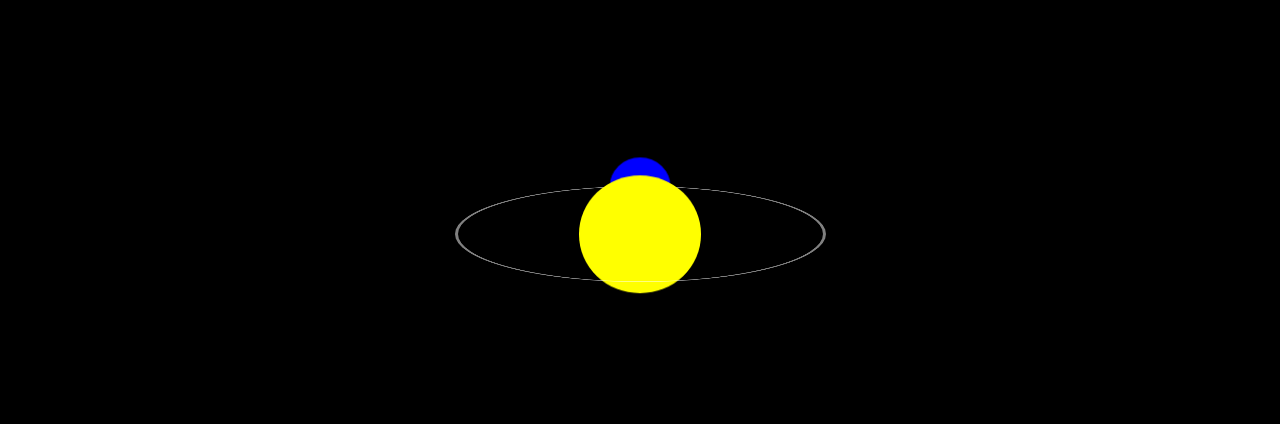
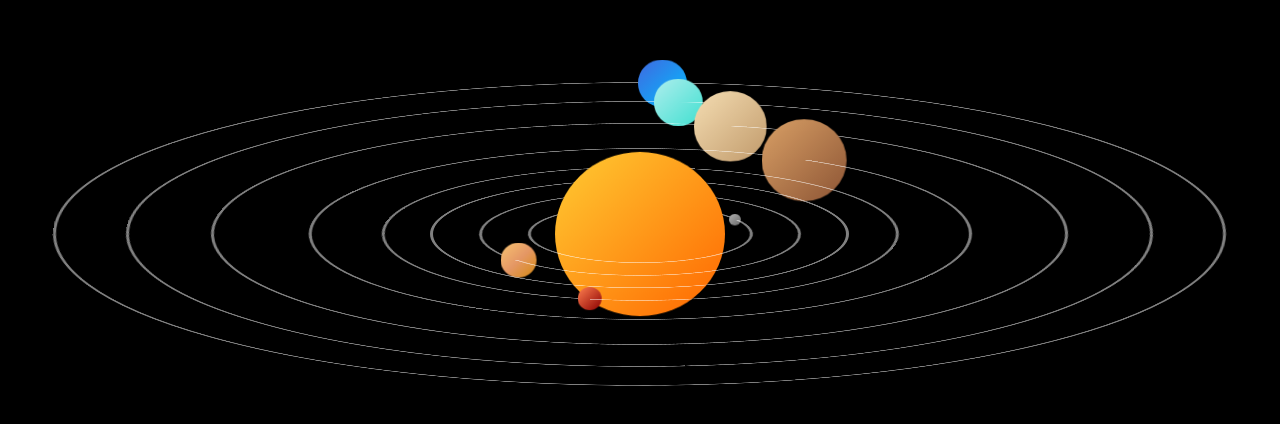
Before and after one commit to BUTURUM/Solar-System, a plain HTML site: page index.html in a window 1280 px wide. Shown: the part 166-590 px from the top of the page. Drawn offline with Linux system fonts and the light colour scheme.

Commit message:
Add all 8 planets and customize them

```diff
--- a/index.html
+++ b/index.html
@@ -9,7 +9,28 @@
 <body>
   <ol class="system">
     <li class="sun"></li>
-    <li class="orbit">
+    <li class="orbit" id="mercury">
+      <div class="planet"></div>
+    </li>
+    <li class="orbit" id="venus">
+      <div class="planet"></div>
+    </li>
+    <li class="orbit" id="earth">
+      <div class="planet"></div>
+    </li>
+    <li class="orbit" id="mars">
+      <div class="planet"></div>
+    </li>
+    <li class="orbit" id="jupiter">
+      <div class="planet"></div>
+    </li>
+    <li class="orbit" id="saturn">
+      <div class="planet"></div>
+    </li>
+    <li class="orbit" id="uranus">
+      <div class="planet"></div>
+    </li>
+    <li class="orbit" id="neptune">
       <div class="planet"></div>
     </li>
   </ol>
--- a/style.css
+++ b/style.css
@@ -33,30 +33,31 @@ body{
   border-radius: 50%;
 }
 .sun{
-  width: 10cqi;
-  background-color: yellow;
+  width: 14cqi;
+  background: linear-gradient(135deg, #ffcc33, #ff6600);
+  z-index: 1;
 
   transform: rotateX(-90deg);
 }
 .orbit{
-  width: 30cqi;
+  width: var(--orbit-diameter);
   border: solid #ffffff80 3px;
 
   position: relative;
-  animation: orbit linear 5s infinite;
+  animation: orbit linear calc(var(--speed) * 5s) infinite;
 }
 .planet{
-  width: 5cqi;
+  width: var(--planet-diameter);
   aspect-ratio: 1 / 1;
 
   border-radius: 50%;
-  background-color: blue;
+  background: var(--color);
 
   position: absolute;
   left: 50%;
   translate: -50% -50%;
 
-  animation: invert linear 5s infinite;
+  animation: invert linear calc(var(--speed) * 5s) infinite;
 }
 
 @keyframes orbit{
@@ -75,3 +76,68 @@ body{
     transform: rotateX(-90deg) rotateY(360deg);
   }
 }
+
+#mercury{
+  --orbit-diameter: 18cqi;
+  --planet-diameter: 1cqi;
+  --speed: .24;
+  --color: linear-gradient(135deg, #b0b0b0, #6c6c6c);
+
+  z-index: 9;
+}
+#venus{
+  --orbit-diameter: 26cqi;
+  --planet-diameter: 3cqi;
+  --speed: .61;
+  --color: linear-gradient(135deg, #f8c471, #e59866, #d68910);
+
+  z-index: 8;
+}
+#earth{
+  --orbit-diameter: 34cqi;
+  --planet-diameter: 3cqi;
+  --speed: 1;
+  --color: linear-gradient(135deg, #1e90ff, #32cd32, #ffffff);
+
+  z-index: 7;
+}
+#mars{
+  --orbit-diameter: 42cqi;
+  --planet-diameter: 2cqi;
+  --speed: 1.88;
+  --color: linear-gradient(135deg, #ff7f50, #8b0000);
+
+  z-index: 6;
+}
+#jupiter{
+  --orbit-diameter: 54cqi;
+  --planet-diameter: 7cqi;
+  --speed: 12;
+  --color: linear-gradient(135deg, #d9a066, #8c5434);
+
+  z-index: 5;
+}
+#saturn{
+  --orbit-diameter: 70cqi;
+  --planet-diameter: 6cqi;
+  --speed: 29.4;
+  --color: linear-gradient(135deg, #f5deb3, #c19a6b);
+
+  z-index: 4;
+}
+#uranus{
+  --orbit-diameter: 84cqi;
+  --planet-diameter: 4cqi;
+  --speed: 84;
+  --color: linear-gradient(135deg, #afeeee, #40e0d0);
+
+  z-index: 3;
+}
+#neptune{
+  --orbit-diameter: 96cqi;
+  --planet-diameter: 4cqi;
+  --speed: 165;
+  --color: linear-gradient(135deg, #4169e1, #00bfff);
+
+  z-index: 2;
+}
```
